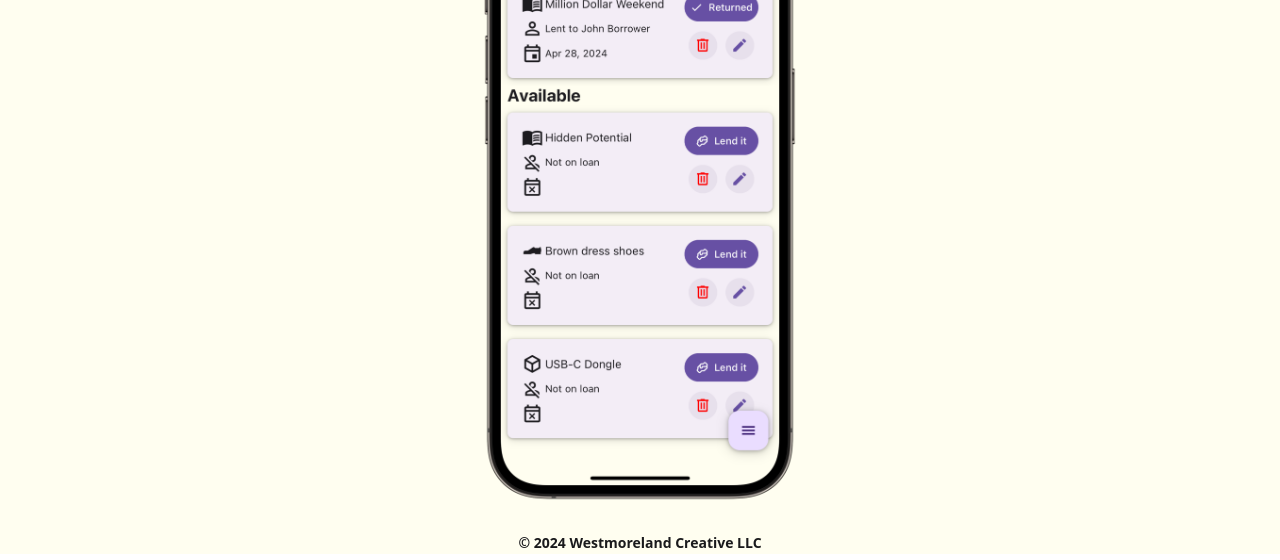
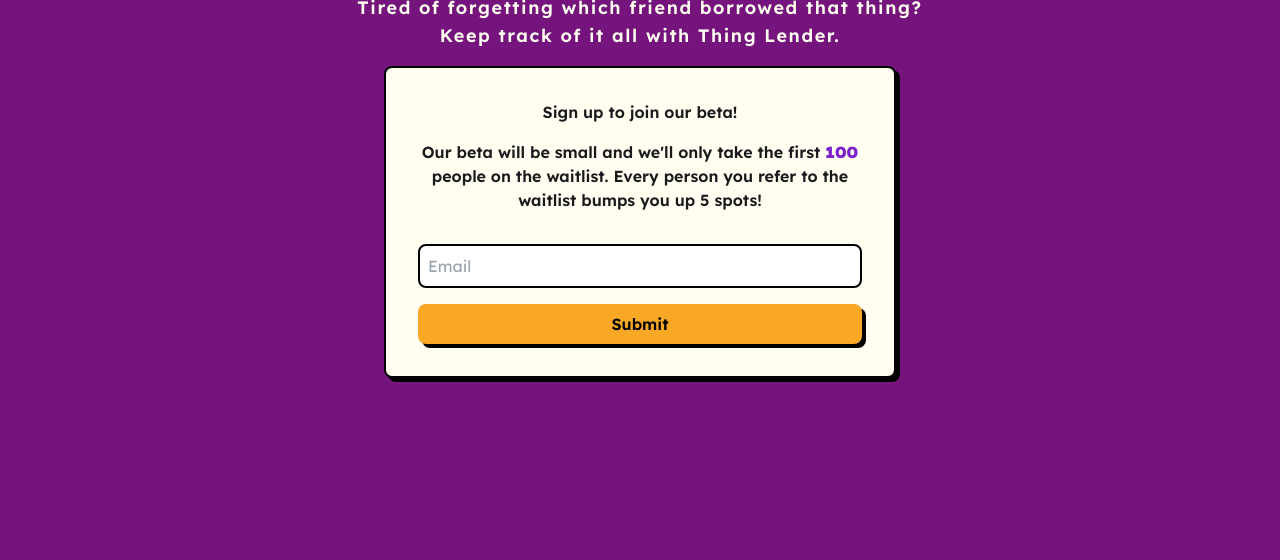
Before and after one commit to rawestmoreland/thing-lender, a website: page marketing/src/index.html in a window 1280 px wide. Shown: the part 246-806 px from the top of the page. Drawn offline with Linux system fonts and the light colour scheme; a script that the page names is missing.

Commit message:
feat: new landing page with form

```diff
--- a/marketing/src/index.html
+++ b/marketing/src/index.html
@@ -16,26 +16,58 @@
     <link rel="stylesheet" href="./output.css" />
     <title>Thing Lender</title>
   </head>
-  <body class="m-0 p-0 h-full text-[rgb(26,26,28)]">
-    <div class="flex h-full justify-center items-center flex-col bg-[#fffef0]">
+  <body
+    class="m-0 p-0 h-full text-[rgb(26,26,28)] bg-electric-purple"
+    style="font-family: lexend, sans-serif"
+  >
+    <div
+      class="flex gap-4 flex-col h-full w-full items-center justify-center mb-10"
+    >
       <div
-        class="mb-8 flex flex-col gap-4 item-center justify-center text-center"
+        class="flex flex-col gap-4 items-center text-cumulus tracking-widest"
       >
-        <h1 class="text-[rgb(91,71,150)] text-4xl font-bold">Thing Lender</h1>
-        <p class="text-lg font-semibold">
-          Coming soon to the Apple App Store and the Google Play Store
+        <h1 class="text-5xl font-semibold">Thing Lender</h1>
+        <p class="text-lg font-semibold text-center">
+          Tired of forgetting which friend borrowed that thing?
+          <br />
+          Keep track of it all with Thing Lender.
         </p>
       </div>
-      <img
-        class="max-h-[80vh] max-w-full w-auto h-auto"
-        src="./images/iphone_14_pro.png"
-        alt="Thing Lender iPhone"
-      />
-      <footer class="sticky bottom-0 mt-8">
-        <span class="text-sm font-semibold">
-          &copy; 2024 Westmoreland Creative LLC
-        </span>
-      </footer>
+      <div
+        class="flex bg-cumulus flex-col gap-8 border-2 border-black rounded-lg p-8 shadow-[4px_4px_0px_0px_rgba(0,0,0,1)] max-w-lg"
+      >
+        <div class="space-y-4 text-center">
+          <p class="font-semibold">Sign up to join our beta!</p>
+          <p class="font-semibold">
+            Our beta will be small and we'll only take the first
+            <strong class="text-purple-700">100</strong> people on the waitlist.
+            Every person you refer to the waitlist bumps you up 5 spots!
+          </p>
+        </div>
+        <form
+          class="waitlisty-custom-form flex flex-col gap-4"
+          data-widget="59U3jrE"
+        >
+          <label for="email" class="sr-only">Email</label>
+          <input
+            id="email"
+            type="email"
+            name="email"
+            class="border-2 border-black rounded-lg p-2 w-full"
+            placeholder="Email"
+          />
+          <button
+            type="submit"
+            class="bg-[#f9a826] text-black font-semibold rounded-lg p-2 w-full shadow-[4px_4px_0px_0px_rgba(0,0,0,1)]"
+          >
+            Submit
+          </button>
+        </form>
+      </div>
     </div>
+    <script
+      src="https://jzcjrtlxrpzxgszlwttl.supabase.co/storage/v1/object/public/scripts/waitlisty-custom.js"
+      defer
+    ></script>
   </body>
 </html>
--- a/marketing/tailwind.config.js
+++ b/marketing/tailwind.config.js
@@ -2,7 +2,12 @@
 export default {
   content: ['./src/**/*.{html,js}'],
   theme: {
-    extend: {},
+    extend: {
+      colors: {
+        'electric-purple': '#75147c',
+        cumulus: '#fffef0',
+      },
+    },
   },
   plugins: [],
 };
```
Also changed, not shown: marketing/src/output.css.
